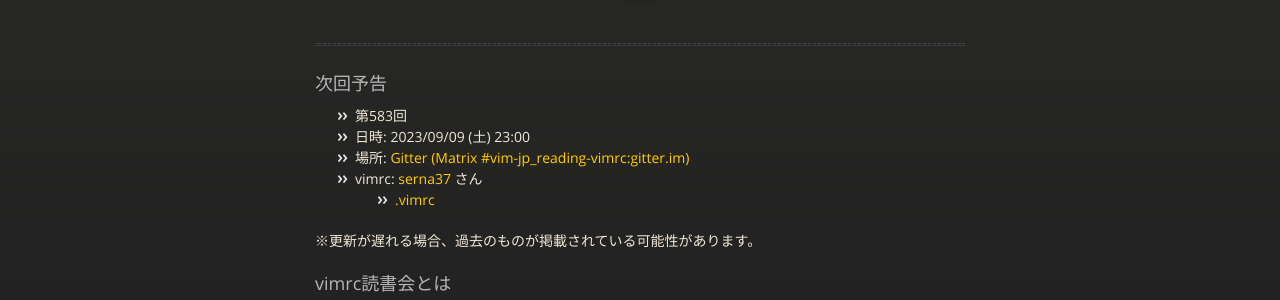
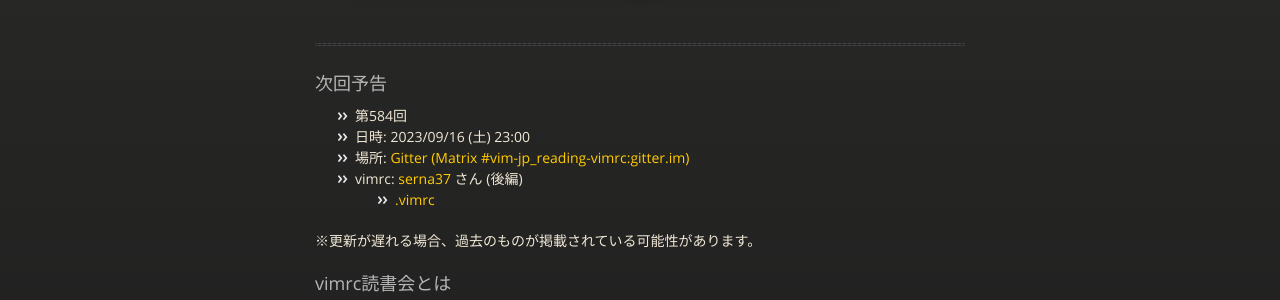
Before and after one commit to vim-jp/reading-vimrc, a Jekyll site: the page built from index.md, in a window 1280 px wide and 900 px high. Shown: the part 211-511 px from the top of the window. Built offline with Jekyll 4.4.1, drawn with Linux system fonts in a browser that asks for light colours; nearby versions of some CDN libraries.

Commit message:
Update the next information: #584 serna37

```diff
--- a/_data/next.yml
+++ b/_data/next.yml
@@ -1,11 +1,12 @@
-- id: 583
-  date: 2023-09-09 23:00
+- id: 584
+  date: 2023-09-16 23:00
   author:
     name: serna37
     url: https://github.com/serna37
   vimrcs:
-    - url: https://github.com/serna37/vim/blob/master/.vimrc
-      hash: null
+    - url: >-
+        https://github.com/serna37/vim/blob/e531667f8b9acc84ad96b2065c4a81e07dc932da/.vimrc
+      hash: e531667f8b9acc84ad96b2065c4a81e07dc932da
       name: .vimrc
-  part: null
+  part: 後編
   other: null
```
